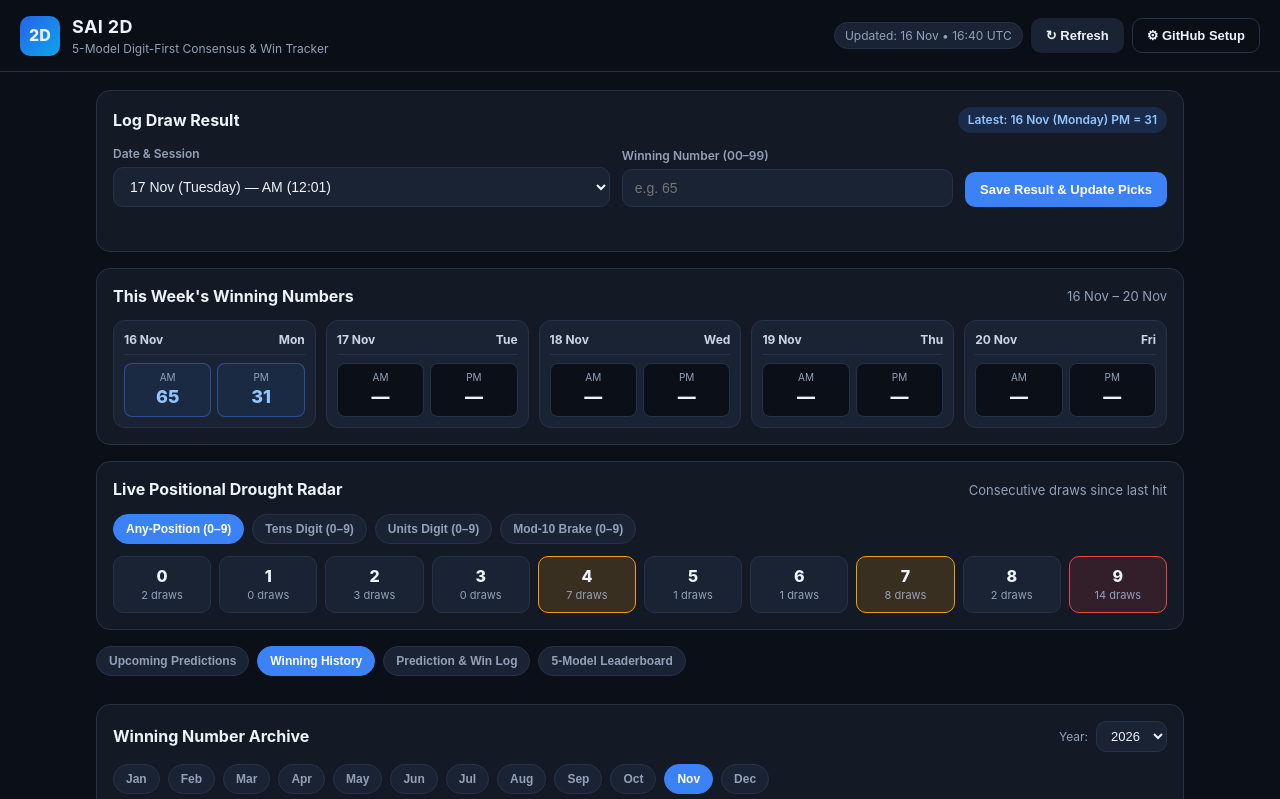
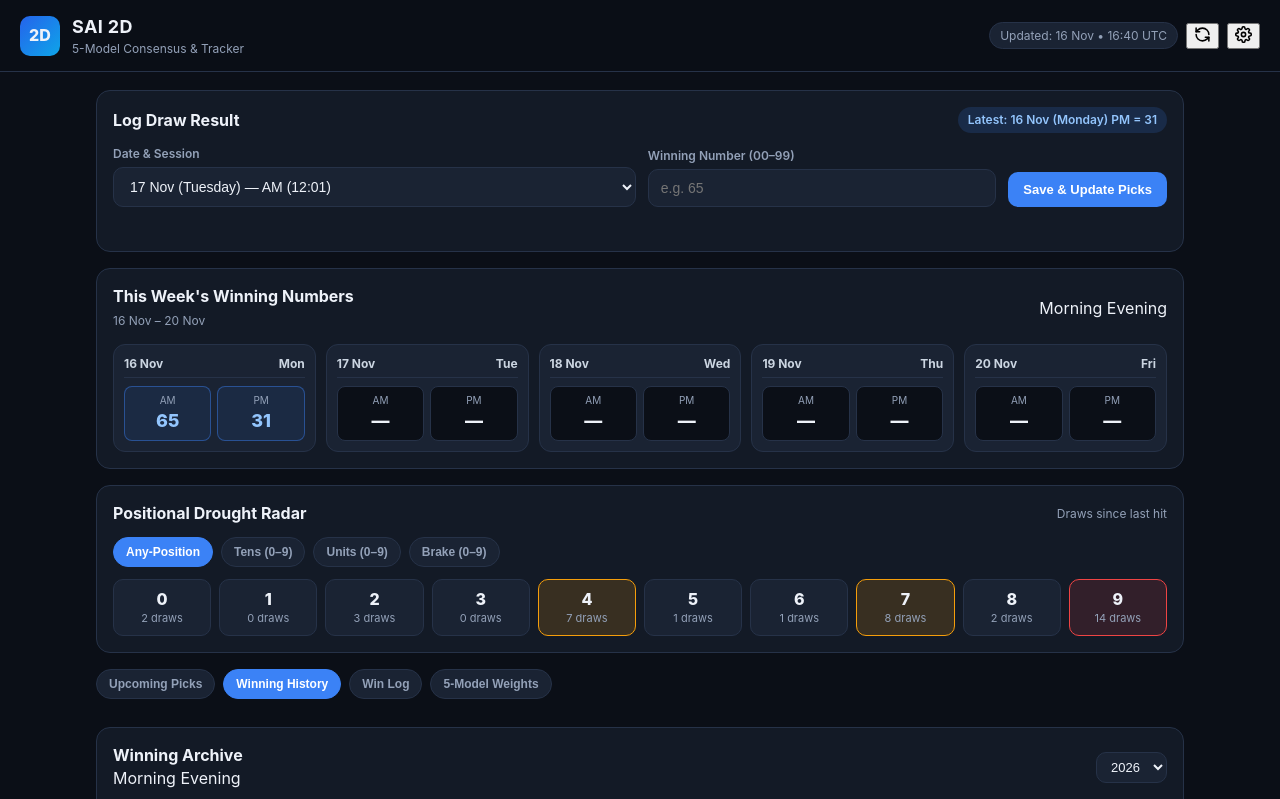
Before and after one commit to khaymay/SAI-2D, a plain HTML site: page index.html in a window 1280 px wide. Both pictures are taken after a click on the button "Winning History". Shown: the top 799 px of the page. Drawn offline with Linux system fonts and the light colour scheme.

Commit message:
Update index.html

```diff
--- a/index.html
+++ b/index.html
@@ -12,13 +12,25 @@
       <div class="logo-badge">2D</div>
       <div>
         <h1>SAI 2D</h1>
-        <p class="subtitle">5-Model Digit-First Consensus & Win Tracker</p>
+        <p class="subtitle">5-Model Consensus & Tracker</p>
       </div>
     </div>
     <div class="topbar-actions">
-      <span id="syncStatus" class="status-pill">Loading...</span>
-      <button id="refreshBtn" class="btn btn-ghost" title="Reload latest data">↻ Refresh</button>
-      <button id="settingsBtn" class="btn btn-outline">⚙ GitHub Setup</button>
+      <span id="syncStatus" class="status-pill" title="Yangon Time (MMT)">Syncing...</span>
+      <button id="refreshBtn" class="icon-btn" title="Refresh data" aria-label="Refresh">
+        <svg width="17" height="17" viewBox="0 0 24 24" fill="none" stroke="currentColor" stroke-width="2.2" stroke-linecap="round" stroke-linejoin="round">
+          <path d="M21 12a9 9 0 0 0-9-9 9.75 9.75 0 0 0-6.74 2.74L3 8"/>
+          <path d="M3 3v5h5"/>
+          <path d="M3 12a9 9 0 0 0 9 9 9.75 9.75 0 0 0 6.74-2.74L21 16"/>
+          <path d="M16 16h5v5"/>
+        </svg>
+      </button>
+      <button id="settingsBtn" class="icon-btn" title="GitHub Setup" aria-label="GitHub Setup">
+        <svg width="17" height="17" viewBox="0 0 24 24" fill="none" stroke="currentColor" stroke-width="2.2" stroke-linecap="round" stroke-linejoin="round">
+          <circle cx="12" cy="12" r="3"/>
+          <path d="M19.4 15a1.65 1.65 0 0 0 .33 1.82l.06.06a2 2 0 0 1-2.83 2.83l-.06-.06a1.65 1.65 0 0 0-1.82-.33 1.65 1.65 0 0 0-1 1.51V21a2 2 0 0 1-4 0v-.09A1.65 1.65 0 0 0 9 19.4a1.65 1.65 0 0 0-1.82.33l-.06.06a2 2 0 0 1-2.83-2.83l.06-.06a1.65 1.65 0 0 0 .33-1.82 1.65 1.65 0 0 0-1.51-1H3a2 2 0 0 1 0-4h.09A1.65 1.65 0 0 0 4.6 9a1.65 1.65 0 0 0-.33-1.82l-.06-.06a2 2 0 0 1 2.83-2.83l.06.06a1.65 1.65 0 0 0 1.82.33H9a1.65 1.65 0 0 0 1-1.51V3a2 2 0 0 1 4 0v.09a1.65 1.65 0 0 0 1 1.51 1.65 1.65 0 0 0 1.82-.33l.06-.06a2 2 0 0 1 2.83 2.83l-.06.06a1.65 1.65 0 0 0-.33 1.82V9a1.65 1.65 0 0 0 1.51 1H21a2 2 0 0 1 0 4h-.09a1.65 1.65 0 0 0-1.51 1z"/>
+        </svg>
+      </button>
     </div>
   </header>
 
@@ -47,7 +59,7 @@
           />
         </div>
         <button type="submit" id="submitDrawBtn" class="btn btn-primary">
-          Save Result & Update Picks
+          Save & Update Picks
         </button>
       </form>
       <p id="loggerFeedback" class="feedback-msg"></p>
@@ -56,8 +68,14 @@
     <!-- Current Week Winning Numbers Strip -->
     <section class="card">
       <div class="card-header">
-        <h2>This Week's Winning Numbers</h2>
-        <span id="weekRangeLabel" class="muted">Mon – Fri</span>
+        <div>
+          <h2>This Week's Winning Numbers</h2>
+          <span id="weekRangeLabel" class="muted small">Mon – Fri</span>
+        </div>
+        <div class="color-legend">
+          <span class="legend-item"><i class="dot-am"></i>Morning</span>
+          <span class="legend-item"><i class="dot-pm"></i>Evening</span>
+        </div>
       </div>
       <div id="currentWeekGrid" class="week-strip-grid"></div>
     </section>
@@ -65,24 +83,24 @@
     <!-- Live Overdue & Positional Drought Radar -->
     <section class="card">
       <div class="card-header">
-        <h2>Live Positional Drought Radar</h2>
-        <span class="muted">Consecutive draws since last hit</span>
+        <h2>Positional Drought Radar</h2>
+        <span class="muted small">Draws since last hit</span>
       </div>
       <div class="radar-tabs">
-        <button class="tab-btn active" data-radar="any_pos_gaps">Any-Position (0–9)</button>
-        <button class="tab-btn" data-radar="tens_gaps">Tens Digit (0–9)</button>
-        <button class="tab-btn" data-radar="units_gaps">Units Digit (0–9)</button>
-        <button class="tab-btn" data-radar="brake_gaps">Mod-10 Brake (0–9)</button>
+        <button class="tab-btn active" data-radar="any_pos_gaps">Any-Position</button>
+        <button class="tab-btn" data-radar="tens_gaps">Tens (0–9)</button>
+        <button class="tab-btn" data-radar="units_gaps">Units (0–9)</button>
+        <button class="tab-btn" data-radar="brake_gaps">Brake (0–9)</button>
       </div>
       <div id="radarGrid" class="radar-grid"></div>
     </section>
 
     <!-- Main Navigation Tabs -->
     <nav class="view-tabs">
-      <button class="view-tab active" data-view="upcomingView">Upcoming Predictions</button>
+      <button class="view-tab active" data-view="upcomingView">Upcoming Picks</button>
       <button class="view-tab" data-view="winningHistoryView">Winning History</button>
-      <button class="view-tab" data-view="winLogView">Prediction & Win Log</button>
-      <button class="view-tab" data-view="modelsView">5-Model Leaderboard</button>
+      <button class="view-tab" data-view="winLogView">Win Log</button>
+      <button class="view-tab" data-view="modelsView">5-Model Weights</button>
     </nav>
 
     <!-- View 1: Upcoming Predictions -->
@@ -90,18 +108,23 @@
       <div id="upcomingGrid" class="cards-grid"></div>
     </section>
 
-    <!-- View 2: Winning History (Month View Default + Year Selector) -->
+    <!-- View 2: Winning History (Compact Week-per-Card, 1st -> 31st, Color-Coded AM/PM) -->
     <section id="winningHistoryView" class="view-panel">
       <div class="card">
         <div class="card-header">
-          <h2>Winning Number Archive</h2>
+          <div class="history-title-group">
+            <h2>Winning Archive</h2>
+            <div class="color-legend">
+              <span class="legend-item"><i class="dot-am"></i>Morning</span>
+              <span class="legend-item"><i class="dot-pm"></i>Evening</span>
+            </div>
+          </div>
           <div class="history-controls">
-            <label for="historyYearSelect" class="muted small">Year:</label>
-            <select id="historyYearSelect" class="compact-select"></select>
+            <select id="historyYearSelect" class="compact-select" aria-label="Select Year"></select>
           </div>
         </div>
         <div id="monthPills" class="month-pills"></div>
-        <div id="winningMonthGrid" class="month-weeks-container"></div>
+        <div id="winningMonthGrid" class="compact-weeks-grid"></div>
       </div>
     </section>
 
@@ -110,7 +133,7 @@
       <div class="score-strip" id="scoreSummaryStrip"></div>
       <div class="filter-bar">
         <button class="filter-chip active" data-filter="ALL">All</button>
-        <button class="filter-chip" data-filter="EXACT">Gold: Exact Pair</button>
+        <button class="filter-chip" data-filter="EXACT">Gold: Exact</button>
         <button class="filter-chip" data-filter="REVERSE">Emerald: Reverse (R)</button>
         <button class="filter-chip" data-filter="ANCHOR_HIT">Blue: Anchor Digit</button>
         <button class="filter-chip" data-filter="MISS">Miss</button>
@@ -122,8 +145,8 @@
     <section id="modelsView" class="view-panel">
       <div class="card">
         <div class="card-header">
-          <h2>5-Model Committee Weights & Live Hit Rates</h2>
-          <span class="muted">Auto-calibrated on rolling Anchor Digit accuracy (19.0% baseline)</span>
+          <h2>5-Model Committee Weights</h2>
+          <span class="muted small">Auto-calibrated vs. 19.0% anchor baseline</span>
         </div>
         <div id="modelLeaderboard" class="leaderboard-grid"></div>
       </div>
@@ -135,7 +158,7 @@
     <div class="modal-card">
       <div class="modal-header">
         <h3>GitHub Direct-Commit Setup</h3>
-        <button id="closeSettingsBtn" class="btn btn-ghost">✕</button>
+        <button id="closeSettingsBtn" class="icon-btn" aria-label="Close">✕</button>
       </div>
       <p class="muted small">
         Stored locally in your browser only. Required so logging draws commits straight to your GitHub repo and triggers the 5-model Action.
```
